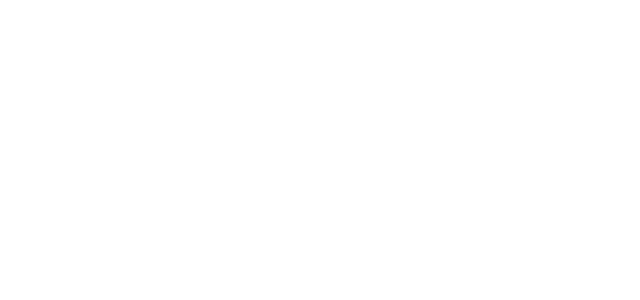
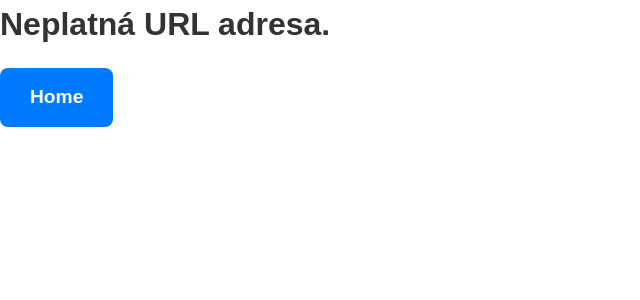
Before and after one commit to Jahhav/EngetoProject-TravelCompany, a React (Create React App) app: page / in a window 1280 px wide. Before the commit this address had no page. Shown: the top 300 px of the page, without its empty margins (0-640 px from the left). Built offline with nearby package versions, Linux system fonts and the light colour scheme.

Commit message:
page not found added

```diff
--- a/src/App.js
+++ b/src/App.js
@@ -3,6 +3,19 @@
 import { BrowserRouter, Routes, Route } from "react-router-dom";
 import Home from "./pages/Home";
 import Api from "./pages/Api";
+import "./pages/Api.css";
+import { Link } from "react-router-dom";
+
+const NotFound = () => {
+  return (
+    <div>
+      <h1>Neplatná URL adresa.</h1>
+      <Link to="/transport-company-project" className="api-link">
+        Home
+      </Link>
+    </div>
+  );
+};
 
 const App = () => {
   return (
@@ -10,6 +23,7 @@
       <Routes>
         <Route path="/transport-company-project" element={<Home />} />
         <Route path="/api" element={<Api />} />
+        <Route path="*" element={<NotFound />} />
       </Routes>
     </BrowserRouter>
   );
--- a/src/pages/Api.js
+++ b/src/pages/Api.js
@@ -105,7 +105,7 @@
           </>
         )}
       </div>
-      <Link to="/" className="api-link">
+      <Link to="/transport-company-project" className="api-link">
         Zpět
       </Link>
     </div>
```
